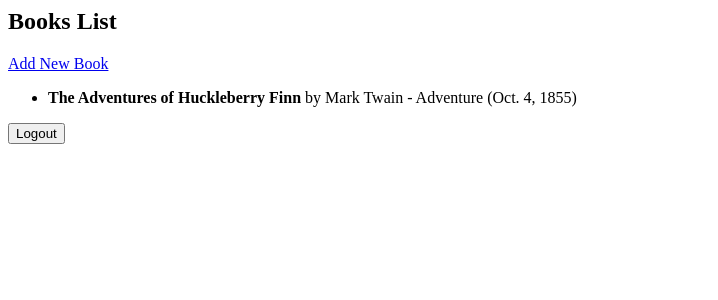
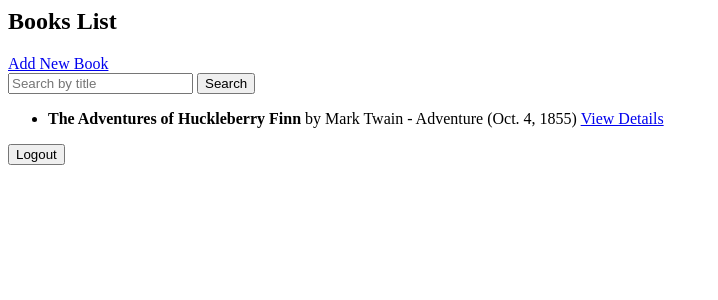
Before and after one commit to Elene-Chkhitunidze/Task-13, a Django app: page / in a window 1280 px wide. Shown: the top 300 px of the page, without its empty margins (0-718 px from the left). Run offline with Django 5.2, Linux system fonts and the light colour scheme; data comes from the database, SQL or seed files in the repository; both versions use the stored data as it was after the commit; some libraries are stand-ins or nearby versions.

Commit message:
Updated existing files

```diff
--- a/myproject/books/apps.py
+++ b/myproject/books/apps.py
@@ -1,6 +1,9 @@
 from django.apps import AppConfig
-
 
 class BooksConfig(AppConfig):
     default_auto_field = 'django.db.models.BigAutoField'
     name = 'books'
+
+    def ready(self):
+        from .admin import create_groups
+        create_groups()
--- a/myproject/books/templates/books/book_list.html
+++ b/myproject/books/templates/books/book_list.html
@@ -3,19 +3,23 @@
 <div class="container mt-4">
     <h2>Books List</h2>
 
+    <a href="{% url 'add_book' %}" class="btn btn-success mb-3">Add New Book</a>
 
-    <a href="{% url 'add_book' %}" class="btn btn-success mb-3">Add New Book</a>
+    <form method="GET" class="mb-3">
+        <input type="text" name="q" placeholder="Search by title" class="form-control" value="{{ request.GET.q }}">
+        <button type="submit" class="btn btn-primary mt-2">Search</button>
+    </form>
 
     <ul class="list-group">
         {% for book in books %}
             <li class="list-group-item">
                 <strong>{{ book.title }}</strong> by {{ book.author }} - {{ book.genre }} ({{ book.published_date }})
+                <a href="{% url 'book_detail' book.id %}" class="btn btn-info btn-sm">View Details</a>
             </li>
         {% empty %}
             <li class="list-group-item">No books available.</li>
         {% endfor %}
     </ul>
-
 
     <div class="mt-4">
         <form action="{% url 'logout_' %}" method="post">
@@ -23,6 +27,5 @@
             <button type="submit" class="btn btn-danger">Logout</button>
         </form>
     </div>
-
 </div>
 {% endblock %}
--- a/myproject/books/urls.py
+++ b/myproject/books/urls.py
@@ -1,5 +1,5 @@
 from django.urls import path
-from .views import book_list, add_book, register, login_, logout_
+from .views import book_list, add_book, register, login_, logout_, book_detail, delete_book
 
 urlpatterns = [
     path('', book_list, name='book_list'),
@@ -7,4 +7,6 @@
     path('register/', register, name='register'),
     path('login/', login_, name='login_'),
     path('logout/', logout_, name='logout_'),
+    path('books/<int:book_id>/', book_detail, name='book_detail'),
+    path('books/<int:book_id>/delete/', delete_book, name='delete_book'),
 ]
--- a/myproject/books/views.py
+++ b/myproject/books/views.py
@@ -1,18 +1,17 @@
-from django.shortcuts import render, redirect
+from django.shortcuts import render, redirect, get_object_or_404
 from .models import Book
 from .forms import BookForm
 from django.contrib.auth import login, authenticate, logout
-from django.contrib.auth.models import User, Group, Permission
-from django.contrib.contenttypes.models import ContentType
-from django.contrib.auth.decorators import login_required
+from django.contrib.auth.models import User, Group
+from django.contrib.auth.decorators import login_required, user_passes_test
 from django.contrib.auth.forms import UserCreationForm
-from django.contrib.auth import login as auth_login
 from django.db.models.signals import post_save
-
 from django.dispatch import receiver
+from django.http import HttpResponseForbidden
 
 def book_list(request):
-    books = Book.objects.all()
+    query = request.GET.get('q')
+    books = Book.objects.filter(title__icontains=query) if query else Book.objects.all()
     return render(request, 'books/book_list.html', {'books': books})
 
 @login_required
@@ -36,7 +35,7 @@
         form = Register(request.POST)
         if form.is_valid():
             user = form.save()
-            default_group, _ = Group.objects.get_or_create(name='default')
+            default_group, _ = Group.objects.get_or_create(name='Default')
             user.groups.add(default_group)
             login(request, user)
             return redirect('book_list')
@@ -49,21 +48,29 @@
         username = request.POST['username']
         password = request.POST['password']
         user = authenticate(request, username=username, password=password)
-        if user is not None:
-            auth_login(request, user)
+        if user:
+            login(request, user)
             return redirect('book_list')
-        else:
-            return render(request, 'books/login.html', {'error': 'Invalid Credentials'})
+        return render(request, 'books/login.html', {'error': 'Invalid Credentials'})
     return render(request, 'books/login.html')
 
 def logout_(request):
     logout(request)
     return redirect('login_')
 
-
-
 @receiver(post_save, sender=User)
 def add_user(sender, instance, created, **kwargs):
     if created:
         default_group = Group.objects.get(name='Default')
         instance.groups.add(default_group)
+
+def book_detail(request, book_id):
+    book = get_object_or_404(Book, id=book_id)
+    context = {'book': book}
+    return render(request, 'books/book_detail.html', context)
+
+@user_passes_test(lambda u: u.is_authenticated and u.is_staff)
+def delete_book(request, book_id):
+    book = get_object_or_404(Book, id=book_id)
+    book.delete()
+    return redirect('book_list')
```
Also changed, not shown: myproject/db.sqlite3.
